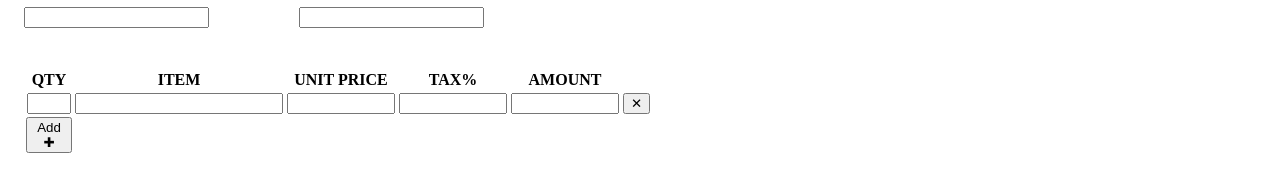
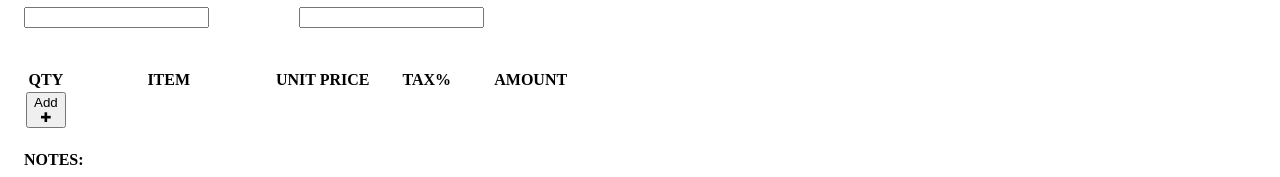
Before and after one commit to burhan221b/crat-pdfinvoice, a React (Create React App) app: page / in a window 1280 px wide. Shown: the part 324-501 px from the top of the page. Built offline with nearby package versions, Linux system fonts and the light colour scheme; what pdfmake would draw is missing.

Commit message:
Table rows and it's additiona and deletion buttons added

```diff
--- a/package.json
+++ b/package.json
@@ -16,6 +16,7 @@
     "react-dom": "^17.0.2",
     "react-scripts": "4.0.3",
     "typescript": "^4.4.3",
+    "uuid": "^8.3.2",
     "web-vitals": "^1.1.2"
   },
   "scripts": {
@@ -43,6 +44,7 @@
     ]
   },
   "devDependencies": {
-    "@types/html-to-pdfmake": "^2.1.0"
+    "@types/html-to-pdfmake": "^2.1.0",
+    "@types/uuid": "^8.3.1"
   }
 }
--- a/src/components/Invoice.tsx
+++ b/src/components/Invoice.tsx
@@ -1,5 +1,7 @@
-import React, { CSSProperties, ReactElement, useRef, useEffect, FormEvent } from 'react';
+import React, { CSSProperties, ReactElement, useRef, useEffect, FormEvent, ChangeEvent, useState } from 'react';
+import { v4 as uuidv4 } from 'uuid';
 import "../styles/Invoice.css";
+import UseForm from '../utils/UseForm';
 
 export interface InvoiceProps {
     children: Element | ReactElement[] | Element[] | React.FormEvent<HTMLInputElement> | any,
@@ -9,6 +11,26 @@ export interface InvoiceProps {
 
 export interface InvoiceFormProps {
     customStyles?: CSSProperties | undefined
+}
+
+export interface PassingStateProps {
+    state?: any,
+    handleListChange?: any,
+    handleDeleteRow?: any,
+    row?: any,
+    index?: number,
+    id?: string,
+    handleDeleteBtn?: any,
+    updateRow?: any
+}
+
+export interface Row {
+    qty: number,
+    item: string,
+    unit_price: number,
+    tax: number,
+    amount: number,
+    id: string
 }
 
 // Main Body of Invoice
@@ -37,41 +59,66 @@ const Invoice = (props: InvoiceProps) => {
 - Create PDF Invoice Button
 */
 
-/*
-<tr className="form-table-tr">
-        <td className="qty-td">1</td>
-        <td className="item-td">Maria Anders</td>
-        <td className="unitprice-td">11111</td>
-        <td className="tax-td">9.13</td>
-        <td className="amount-td">11111</td>
-        <td className="delete-td"><button>&#10005;</button></td>
-    </tr>
-*/
 
-const TableRow = () => {
-    return (<tr className="form-table-tr">
-        <td className="qty-td"><input type="number" className="input-qty" /></td>
-        <td className="item-td"><input type="text" className="input-item" /></td>
-        <td className="unitprice-td"><input type="number" className="input-unitprice" /></td>
-        <td className="tax-td"><input type="number" className="input-tax" /></td>
-        <td className="amount-td"><input type="number" className="input-amount" /></td>
-        <td className="delete-td"><button>&#10005;</button></td>
+const TableRow = (props: PassingStateProps) => {
+    const { row, index, updateRow, handleDeleteBtn, id } = props;
+    return (<tr key={index} className="form-table-tr">
+        <td className="qty-td"><input onChange={(e) => updateRow(e, id)} name="qty" value={row.qty} type="number" className="input-qty" /></td>
+        <td className="item-td"><input onChange={(e) => updateRow(e, id)} name="item" value={row.item} type="text" className="input-item" /></td>
+        <td className="unitprice-td"><input onChange={(e) => updateRow(e, id)} name="unitprice" value={row.unitprice} type="number" className="input-unitprice" /></td>
+        <td className="tax-td"><input onChange={(e) => updateRow(e, id)} name="tax" value={row.tax} type="number" className="input-tax" /></td>
+        <td className="amount-td"><input onChange={(e) => updateRow(e, id)} name="amount" value={row.amount} type="number" className="input-amount" /></td>
+        <td className="delete-td"><button onClick={() => handleDeleteBtn(id)} name="delete" type="button">&#10005;</button></td>
     </tr>)
 }
 
-const TableRows = () => {
 
+const TableRows = (props: PassingStateProps) => {
+    const { state, handleListChange, handleDeleteRow } = props;
+    let [rows, setRows] = useState<any[]>([]);
+    const updateRow = (e: ChangeEvent<HTMLInputElement>, id: string) => {
+        e.preventDefault()
+        let [temp] = rows.filter((o: any) => o.id === id);
+        const { name, value } = e.target;
+        temp = { ...temp, [name]: value }
+        const newRows = rows.map((o: any) => (o.id === id) ? temp : o);
+        setRows(newRows);
+        handleListChange(e, id)
+    }
+
+    const handleDeleteBtn = (id: string) => {
+        let temp = rows.filter((o: any) => o.id !== id);
+        handleDeleteRow(id);
+        setRows(temp);
+    }
+
+    useEffect(() => {
+        const items = state.items || [];
+        console.log("useEffect items", items)
+        setRows([...items])
+        return () => {
+
+        }
+    }, [state.items])
+
+    const createTableRows = () => {
+        return rows.map((row: Row, index: number) => (
+            <TableRow updateRow={updateRow} handleDeleteBtn={handleDeleteBtn} key={row.id} id={row.id} index={index} row={row} />
+        ))
+    }
     return (<>
-        <TableRow />
-        {/* Button To Add Row */}
-        <button className="add-row">Add &#10010;</button>
+        {createTableRows()}
+        <button type="button" onClick={() => setRows([...rows, { id: uuidv4() }])} className="add-row">Add &#10010;</button>
     </>)
 }
 
-const FormTable = () => {
+
+const FormTable = (props: PassingStateProps) => {
+    const { state, handleListChange, handleDeleteRow } = props;
     return (
         <div className="form-table-div">
             <table className="form-table">
+                <thead>
                     <tr className="form-table-tr form-table-tr-headers">
                         <th className="qty-th">QTY</th>
                         <th className="item-th">ITEM</th>
@@ -80,7 +127,10 @@ const FormTable = () => {
                         <th className="amount-th">AMOUNT</th>
                         <th className="delete-th"></th>
                     </tr>
-                <TableRows />
+                </thead>
+                <tbody>
+                    <TableRows state={state} handleListChange={handleListChange} handleDeleteRow={handleDeleteRow} />
+                </tbody>
             </table>
         </div>
     )
@@ -88,6 +138,8 @@ const FormTable = () => {
 
 Invoice.Form = (props: InvoiceFormProps) => {
     const { customStyles } = props
+    const { state, handleChange, handleListChange, handleDeleteRow } = UseForm({ items: [] });
+
     return (
         <form action="" className="invoice-form" style={customStyles}>
             {/* Logo */}
@@ -95,7 +147,7 @@ Invoice.Form = (props: InvoiceFormProps) => {
             <div className="invoice-formality">
                 <h1 className="invoice-label">INVOICE</h1>
                 {/* Date */}
-                <input type="date" className="invoice-date" />
+                <input onChange={handleChange} name="date" type="date" className="invoice-date" />
             </div>
             <div className="form-info-container">
                 <div className="form-to-container">
@@ -103,13 +155,13 @@ Invoice.Form = (props: InvoiceFormProps) => {
                     <h4 className="form-h-title">To:</h4>
                     <div className="form-to-info-container">
                         <label htmlFor="" className="form-to-label">Name</label>
-                        <input type="text" className="form-to-name" />
+                        <input onChange={handleChange} name="to_name" value={state.to_name} type="text" className="form-to-name" />
                         <label htmlFor="" className="form-to-label">Phone</label>
-                        <input type="text" className="form-to-phone" />
+                        <input onChange={handleChange} name="to_phone" value={state.to_phone} type="text" className="form-to-phone" />
                         <label htmlFor="" className="form-to-label">Email</label>
-                        <input type="text" className="form-to-email" />
+                        <input onChange={handleChange} name="to_email" value={state.to_email} type="text" className="form-to-email" />
                         <label htmlFor="" className="form-to-label">Address</label>
-                        <input type="text" className="form-to-address" />
+                        <input onChange={handleChange} name="to_address" value={state.to_address} type="text" className="form-to-address" />
                     </div>
                 </div>
                 <div className="form-from-container">
@@ -117,22 +169,22 @@ Invoice.Form = (props: InvoiceFormProps) => {
                     {/* From Info */}
                     <div className="form-from-info-container">
                         <label htmlFor="" className="form-from-label">Name</label>
-                        <input type="text" className="form-from-name" />
+                        <input onChange={handleChange} name="from_name" value={state.from_name} type="text" className="form-from-name" />
                         <label htmlFor="" className="form-from-label">Phone</label>
-                        <input type="text" className="form-from-phone" />
+                        <input onChange={handleChange} name="from_phone" value={state.from_phone} type="text" className="form-from-phone" />
                         <label htmlFor="" className="form-from-label">Email</label>
-                        <input type="text" className="form-from-email" />
+                        <input onChange={handleChange} name="from_email" value={state.from_email} type="text" className="form-from-email" />
                         <label htmlFor="" className="form-from-label">Address</label>
-                        <input type="text" className="form-from-address" />
+                        <input onChange={handleChange} name="from_address" value={state.from_address} type="text" className="form-from-address" />
                     </div>
                 </div>
             </div>
             {/* Table  */}
-            <FormTable />
+            {Object.keys(state).length > 0 && <FormTable state={state} handleListChange={handleListChange} handleDeleteRow={handleDeleteRow} />}
             {/* Notes */}
             <div className="form-notes">
                 <h4 className="form-h-title form-notes-title">NOTES:</h4>
-                <textarea name="" id="" cols={30} rows={10} className="form-notes-textarea"></textarea>
+                <textarea onChange={handleChange} name="form_notes" id="" cols={30} rows={10} className="form-notes-textarea" />
             </div>
         </form>
     )
--- a/src/utils/useForm.tsx
+++ b/src/utils/useForm.tsx
@@ -1,16 +1,48 @@
-import { useState } from "react";
+import { ChangeEvent, ChangeEventHandler, DetailedHTMLProps, TextareaHTMLAttributes, useEffect, useState } from "react";
 
 export interface initialStateProps {
     [key: string]: any
-    //
 }
 
-const useForm = (initialState: initialStateProps) => {
+const UseForm = (initialState: initialStateProps) => {
     const [state, setState] = useState(initialState);
-    const handleChange = (event: Event) => {
+    useEffect(() => {
+        console.log("state", state);
+        return () => {
+
+        }
+    }, [state])
+    // const handleChange = (event: ChangeEvent<HTMLInputElement>) => {
+    const handleChange = (event: any) => { // Was changed due to text area
+        event.preventDefault();
+        const { name, value } = event.target;
+        setState({ ...state, [name]: value });
+    }
+
+    const handleListChange = (event: ChangeEvent<HTMLInputElement>, id: string) => {
         event.preventDefault();
         const { name, value } = event.target as HTMLInputElement;
-        setState({ ...state, [name]: value });
+        console.log("handleListChange", "id", id, "name", name, "value", value)
+        let items = state.items || [{ id }];
+        let [row] = items.filter((o: any) => o.id === id);
+        if (!row) {
+            row = { id };
+            items.push({ id, [name]: value });
+        } else {
+            row = { ...row, [name]: value }
+            items = items.map((o: any) => (o.id === id) ? { ...o, ...row } : o);
+        }
+        setState({ ...state, items });
     }
-    return [state, handleChange]
+
+    const handleDeleteRow = (id: string) => {
+        let items = state.items;
+        items = items.filter((o: any) => o.id !== id);
+        setState({ ...state, items });
+    }
+
+
+    return { state, handleChange, handleListChange, handleDeleteRow }
 }
+
+export default UseForm;
```
Also changed, not shown: 1 other file (tests, documents, lock files or other folders). Lines whose indentation alone changed are shown as unchanged.
